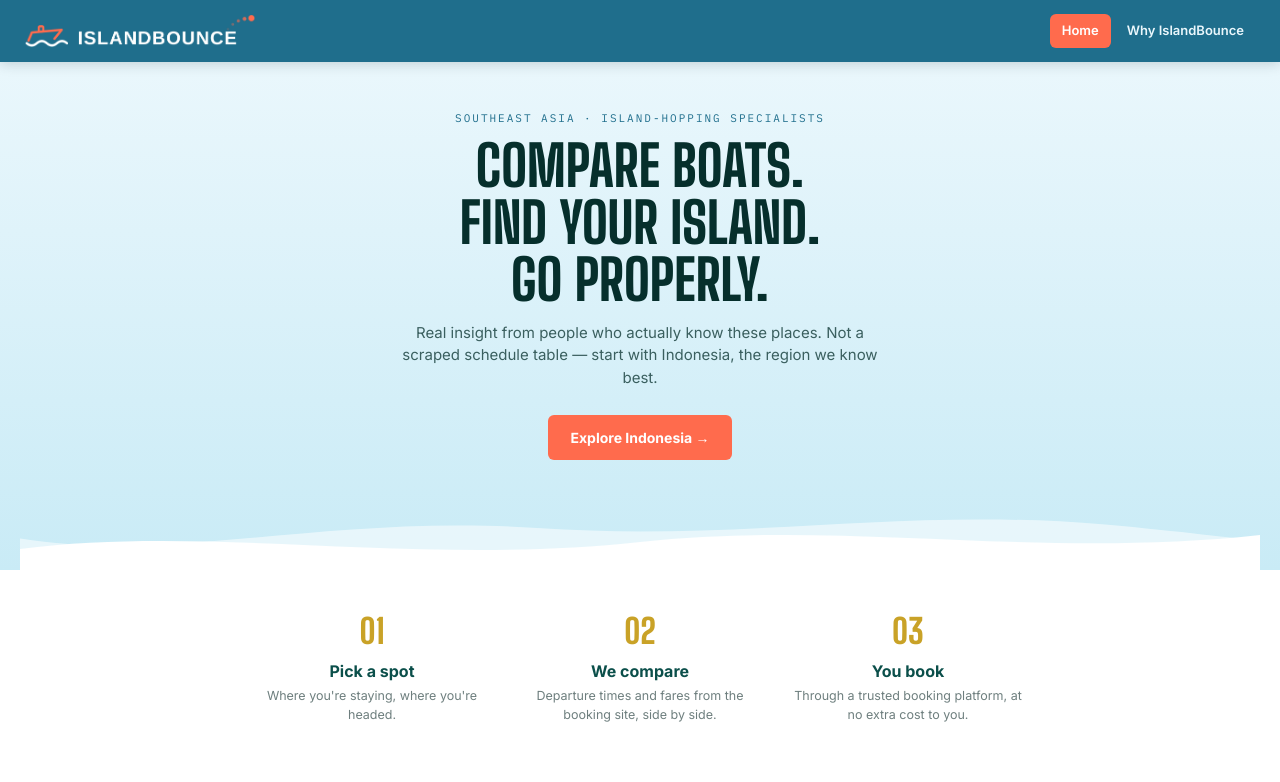
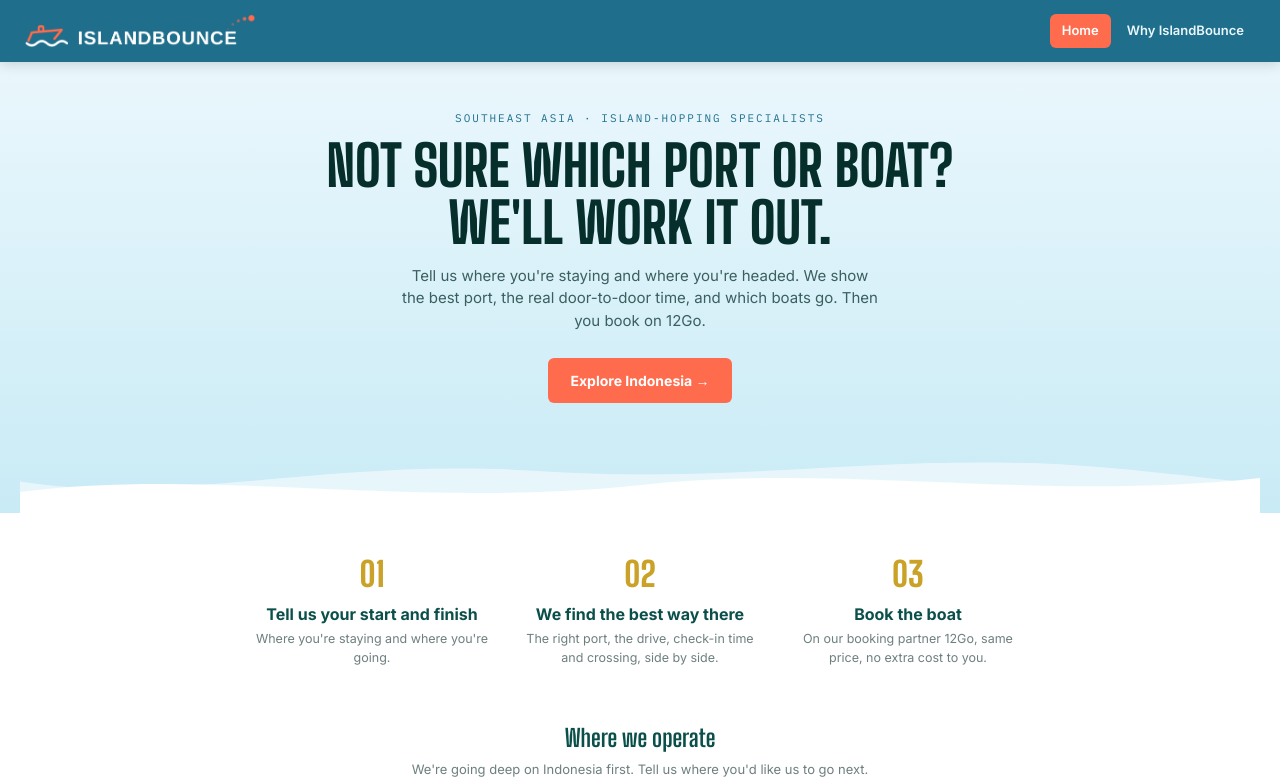
Before and after one commit to troyschneebeli-hub/islandbounce-web, a Next.js app: page / in a window 1280 px wide. Shown: the top 782 px of the page. Built offline with nearby package versions, Linux system fonts and the light colour scheme.

Commit message:
Home and Indonesia hub: ports guide card under the planner, homepage copy
Work in progress that was already in the working tree on 12go-times.

```diff
--- a/app/indonesia/page.js
+++ b/app/indonesia/page.js
@@ -20,10 +20,6 @@ export const metadata = {
 // Real counts from the 12Go sailings we list.
 const LISTED_OPERATORS = new Set(SAILINGS.map((s) => s.operator)).size;
 const LISTED_ROUTES = new Set(SAILINGS.map((s) => `${s.from}|${s.to}`)).size;
-
-const TOOLS = [
-  { href: "/indonesia/ports", title: "All Ports", blurb: "Every harbor across Bali, the Gilis, Nusa & Lombok." },
-];
 
 const FAQS = [
   {
@@ -79,6 +75,16 @@ export default function IndonesiaHub() {
           <TripPlanner />
         </div>
 
+        {/* Short pointer to the ports guide, directly under the planner. */}
+        <div style={{ maxWidth: 440, margin: "20px auto 0" }}>
+          <PoppyCard
+            href="/indonesia/ports"
+            title="Which port should I use?"
+            blurb="Every harbor across Bali, the Gilis, Nusa & Lombok."
+            width="100%"
+          />
+        </div>
+
         <div style={{ maxWidth: 700, margin: "0 auto", paddingBottom: 34, textAlign: "center" }}>
           {/* Quick stats — real counts from the site's own data, not invented numbers. */}
           <div className="flex flex-wrap justify-center gap-x-10 gap-y-3" style={{ marginTop: 30 }}>
@@ -103,20 +109,9 @@ export default function IndonesiaHub() {
         </div>
       </section>
 
-      {/* Other tools. The Trip Planner itself now lives in the hero above. */}
-      <section className="relative left-1/2 right-1/2 -mx-[50vw] w-screen" style={{ background: "white", padding: "28px 20px 8px" }}>
-        <div style={{ maxWidth: 900, margin: "0 auto" }}>
-          <div style={{ maxWidth: 440, margin: "0 auto" }}>
-            {TOOLS.map((t) => (
-              <PoppyCard key={t.href} href={t.href} title={t.title} blurb={t.blurb} width="100%" />
-            ))}
-          </div>
-        </div>
-      </section>
-
       {/* Popular routes — the actual target-keyword headings, right at the
           top of the page for both visitors and Google, not buried lower down. */}
-      <section className="relative left-1/2 right-1/2 -mx-[50vw] w-screen" style={{ background: "white", padding: "8px 20px 32px" }}>
+      <section className="relative left-1/2 right-1/2 -mx-[50vw] w-screen" style={{ background: "white", padding: "28px 20px 32px" }}>
         <div style={{ maxWidth: 900, margin: "0 auto", textAlign: "center" }}>
           <h2 style={{ fontFamily: "'Big Shoulders Display', sans-serif", fontWeight: 700, fontSize: 20, color: COLORS.sea, marginBottom: 14 }}>
             Popular routes
--- a/app/page.js
+++ b/app/page.js
@@ -21,15 +21,13 @@ export default function CoverPage() {
             SOUTHEAST ASIA · ISLAND-HOPPING SPECIALISTS
           </div>
           <h1 style={{ fontFamily: "'Big Shoulders Display', sans-serif", fontWeight: 800, fontSize: "clamp(32px, 6vw, 56px)", color: COLORS.seaDeep, lineHeight: 1.02, marginBottom: 14 }}>
-            COMPARE BOATS.
+            NOT SURE WHICH PORT OR BOAT?
             <br />
-            FIND YOUR ISLAND.
-            <br />
-            GO PROPERLY.
+            WE&apos;LL WORK IT OUT.
           </h1>
           <p style={{ color: COLORS.seaDeep, opacity: 0.75, maxWidth: 480, margin: "0 auto 26px", fontSize: 15 }}>
-            Real insight from people who actually know these places. Not a scraped schedule table — start with
-            Indonesia, the region we know best.
+            Tell us where you&apos;re staying and where you&apos;re headed. We show the best port, the real door-to-door time,
+            and which boats go. Then you book on 12Go.
           </p>
           <Link
             href="/indonesia"
@@ -44,9 +42,9 @@ export default function CoverPage() {
       <section style={{ background: "white", padding: "36px 20px 8px" }}>
         <div style={{ maxWidth: 780, margin: "0 auto" }} className="grid grid-cols-1 sm:grid-cols-3 gap-6">
           {[
-            { n: "01", title: "Pick a spot", blurb: "Where you're staying, where you're headed." },
-            { n: "02", title: "We compare", blurb: "Departure times and fares from the booking site, side by side." },
-            { n: "03", title: "You book", blurb: "Through a trusted booking platform, at no extra cost to you." },
+            { n: "01", title: "Tell us your start and finish", blurb: "Where you're staying and where you're going." },
+            { n: "02", title: "We find the best way there", blurb: "The right port, the drive, check-in time and crossing, side by side." },
+            { n: "03", title: "Book the boat", blurb: "On our booking partner 12Go, same price, no extra cost to you." },
           ].map((s) => (
             <div key={s.n} style={{ textAlign: "center" }}>
               <div style={{ fontFamily: "'Big Shoulders Display', sans-serif", fontWeight: 800, fontSize: 34, color: COLORS.brass, marginBottom: 2 }}>{s.n}</div>
```
